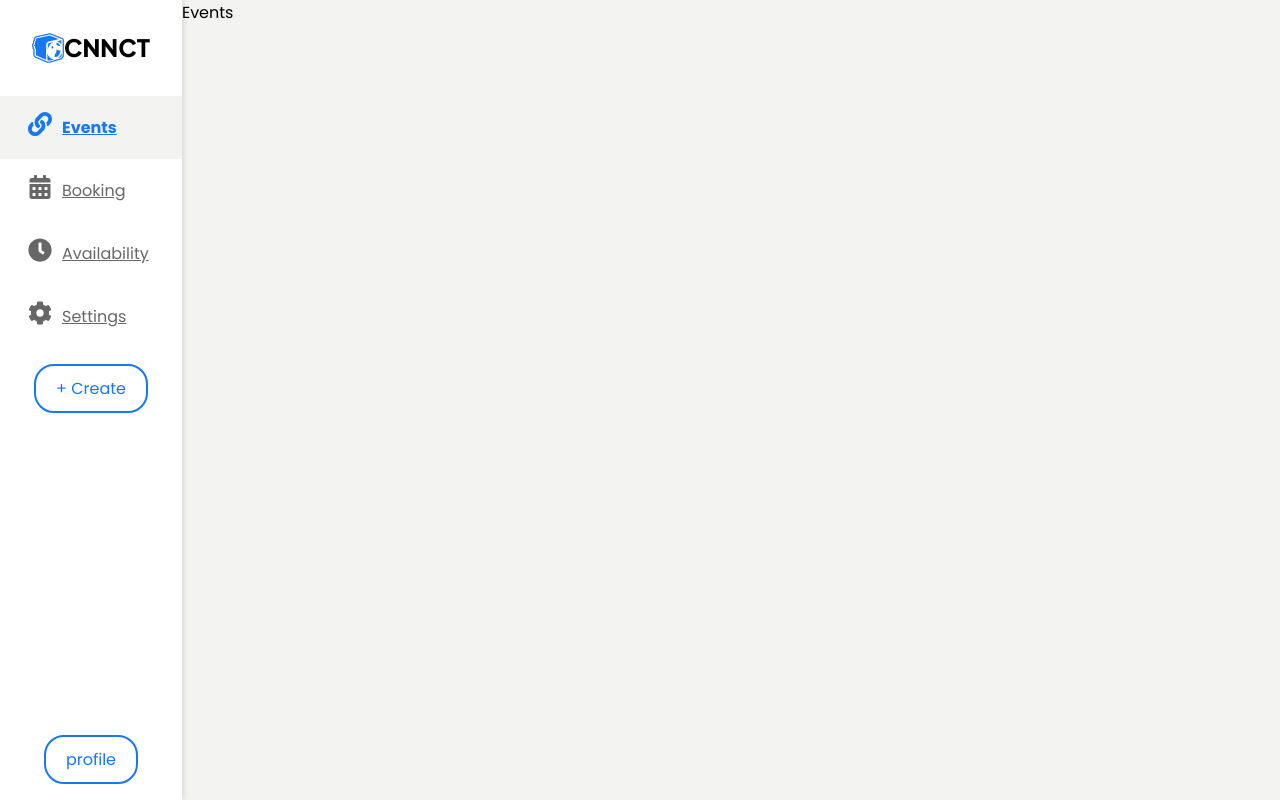
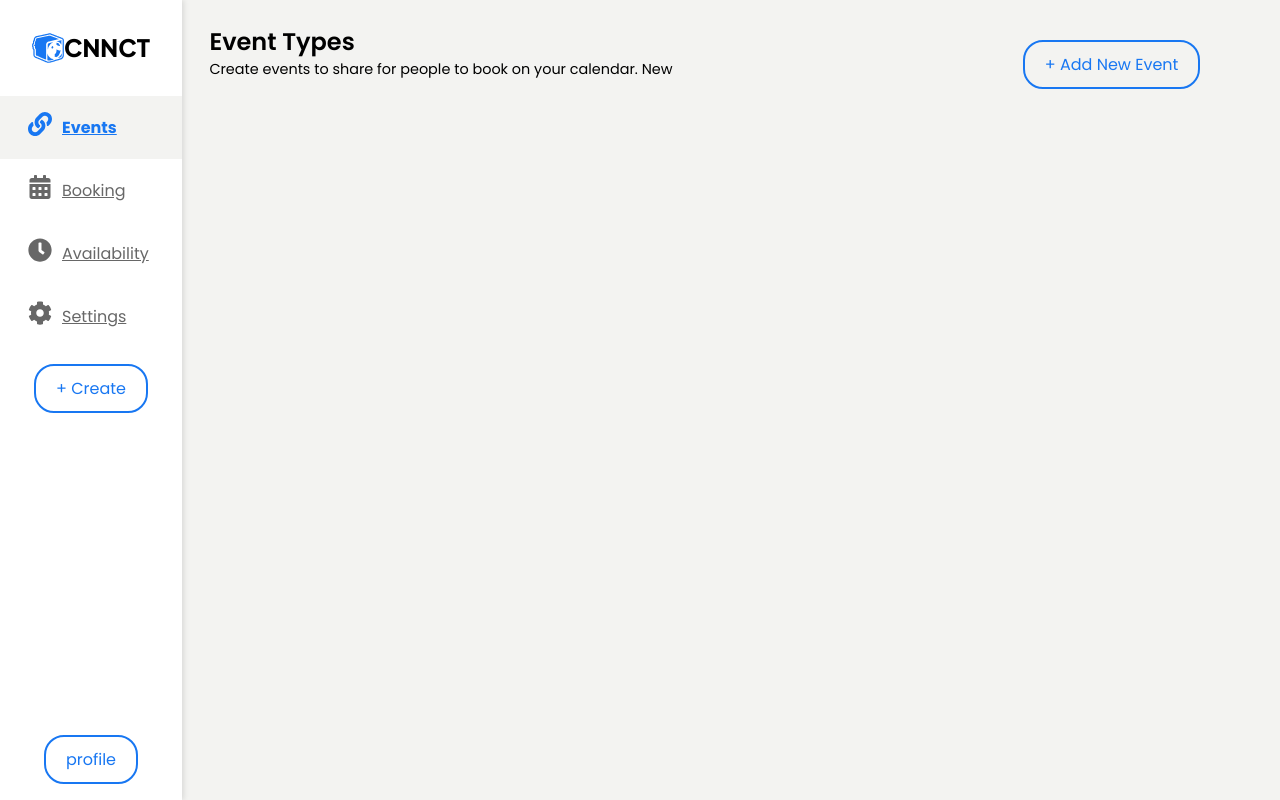
Before and after one commit to Rahul-Prajapati/Event-Scheduler, a React (Vite) app: page /events in a window 1280 px wide. Built offline with nearby package versions, Linux system fonts and the light colour scheme.

Commit message:
feat : Create Event & Api features

```diff
--- /dev/null
+++ b/src/components/Header/Header.css
@@ -0,0 +1,20 @@
+.header-wrapper{
+    position: relative;
+    width: 95%;
+    margin: 1.5rem 0rem;
+}
+
+.header-title{
+    font-size: 1.5rem;
+    font-weight: 600;
+}
+
+.header-Subtitle{
+    font-size: .9rem;
+}
+
+.addNewEventDiv{
+    position: absolute;
+    right: 0;
+    top: 1rem;
+}
--- /dev/null
+++ b/src/components/Header/Header.jsx
@@ -0,0 +1,37 @@
+import { useLocation } from "react-router-dom";
+import "./Header.css"
+
+const Header = () => {
+
+const headers = {
+        "/events": { title: "Event Types", subtitle: "Create events to share for people to book on your calendar. New" },
+        "/createEvent": { title: "Create Event", subtitle: "Create events to share for people to book on your calendar. New" },
+        "/booking": { title: "Booking", subtitle: "See upcoming and past events booked through your event type links." },
+        "/settings": { title: "Profile", subtitle: "Manage settings for your profile" },
+        "/availability": { title: "Availability", subtitle: "Configure times when you are available for bookings" },
+};
+
+  const location = useLocation();
+  const currentHeader = headers[location.pathname] || { title: "", subtitle: "" };
+
+  return (
+    <header className="header-wrapper">
+      <h1 className="header-title">{currentHeader.title}</h1>
+      <p className="header-Subtitle">{currentHeader.subtitle}</p>
+
+      {(location.pathname === "/events") && (
+                <div className='addNewEventDiv'>
+                    <button
+                        className="read-button"
+                        onClick={() => navigate("/createEvent")}
+                    >
+                        +   Add New Event
+                    </button>
+                </div>
+
+            )}
+    </header>
+  );
+};
+
+export default Header;
--- a/src/pages/Dashboard/Booking/Booking.jsx
+++ b/src/pages/Dashboard/Booking/Booking.jsx
@@ -1,8 +1,25 @@
 import React from 'react'
+import Sidebar from '../../../components/Sidebar/Sidebar'
+import Header from '../../../components/Header/Header'
 
 function Booking() {
   return (
-    <div>Booking</div>
+
+    <div className='DashboardContainer'>
+
+      <Sidebar />
+
+      <div className='dashboard-wrapper'>
+
+      <Header />
+
+      <div>
+
+      </div>
+
+      </div>
+
+    </div>
   )
 }
 
--- a/src/pages/Dashboard/CreateEvent/CreateEvent.css
+++ b/src/pages/Dashboard/CreateEvent/CreateEvent.css
@@ -1,9 +1,7 @@
 .creation-container{
-    width: 95%;
-    margin: 0 auto;
     border-radius: 3rem;
     background-color: var(--white-color);
-    padding: 2rem;
+    padding: .5rem;
     flex-wrap: wrap;
     display: flex;
     flex-direction: column;
@@ -91,7 +89,7 @@
 
 
   .Banner-div{
-    padding: 2rem;
+    padding: 1rem;
     background-color: #FFFFFF;
     border-radius: 1rem;
     font-family: var(--font-primary);
@@ -99,7 +97,7 @@
 
 
 .Banner-bgcolor{
-  height: 13rem;
+  height: 10rem;
   background-color: #342B26;
   border-radius: 1rem;
   display: flex;
@@ -118,7 +116,7 @@
   .bg-selection{
     display: flex;
     flex-direction: column;
-    gap: 1rem;
+    gap: .5rem;
 }
 
 .custom-heading{
--- a/src/pages/Dashboard/CreateEvent/CreateEvent.jsx
+++ b/src/pages/Dashboard/CreateEvent/CreateEvent.jsx
@@ -1,8 +1,15 @@
 import React, { useState } from 'react'
 import "./CreateEvent.css"
+import ProfilePic from "../../../assets/UserDP.png"
 import Sidebar from '../../../components/Sidebar/Sidebar'
+import Header from '../../../components/Header/Header';
 
 function CreateEvent() {
+  // const registeredUsers = ["qwe@asd.com", "rty@asd.com"];
+
+  const userData = JSON.parse(localStorage.getItem("user") || "{}");
+
+  const { username } = userData;
   const [step, setStep] = useState(1);
 
   const circles = [
@@ -14,14 +21,16 @@ function CreateEvent() {
   const [formData, setFormData] = useState({
     eventTopic: "",
     password: "",
-    hostName: "Sarthak Pal",
+    hostName: username,
     description: "",
     date: "",
     time: "",
     meridian: "AM",
     timezone: "(UTC +5:30 Delhi)",
     duration: "1 hour",
-    bgColor: ""
+    bgColor: "",
+    link: "",
+    emails: [],
   });
 
   const handleChange = (e) => {
@@ -34,13 +43,26 @@ function CreateEvent() {
   };
 
   const handleCircleClick = (value) => {
-
-
     setFormData((prev) => ({
       ...prev,
       bgColor: value,  // Correct way to update bgColor
     }));
   }
+
+
+
+  const handleEmailChange = (e) => {
+    const inputEmails = e.target.value;
+    const emailArray = inputEmails
+      .split(",") // Split by comma
+      .map(email => email.trim()) // Trim spaces
+      .filter(email => email !== ""); // Remove empty values
+
+    setFormData((prev) => ({
+      ...prev,
+      emails: emailArray,
+    }));
+  };
 
   const handleSave = () => {
     localStorage.setItem("createForm", JSON.stringify(formData));
@@ -49,16 +71,70 @@ function CreateEvent() {
       setStep(2);
     }
     else {
-      console.log("form is submitted")
+
+      handleNewMeeting()
+
     }
+  }
+
+  const handleNewMeeting = async () => {
+
+
+    const payload = {
+      hostname: userData._id,
+      topic: formData.eventTopic,
+      password: formData.password,
+      description: formData.description,
+      date: formData.date,  // No need to format here
+      time: formData.time,
+      ampm: formData.meridian,
+      timezone: formData.timezone,
+      duration: formData.duration, // Sent as string, backend converts it
+      backgroundColor: formData.backgroundColor || "#1877F2",
+      eventLink: formData.link,
+      participants: formData.emails, // Sent as array, backend ensures ObjectIds
+      isActive: true,
+      status: "Upcoming",
+    };
+
+    try {
+      const response = await fetch(`${import.meta.env.VITE_SERVER_API}/api/event/createEvent`, {
+        method: "POST",
+        headers: {
+          "Content-Type": "application/json",
+        },
+        body: JSON.stringify(payload),
+      });
+
+      if (!response.ok) {
+        throw new Error("Failed to submit form data");
+      }
+
+      const data = await response.json();
+      console.log("Success:", data);
+    } catch (error) {
+      console.error("Error:", error);
+    }
+
+
   }
 
 
   return (
 
-    <div className='EventContainer'>
+    <div className='DashboardContainer'>
 
       <Sidebar />
+
+
+    <div className='dashboard-wrapper'>
+
+      <Header />
+
+
+
+
+
 
       <div className='creation-container'>
 
@@ -72,10 +148,10 @@ function CreateEvent() {
         {step === 2 ?
           <div className='Banner-div'>
             <div className='Banner-bgcolor'>
-            <img className='profileDemo' src="" alt="plo" />
+              <img className='profileDemo' src={ProfilePic} alt="plo" />
 
-            <span className='banner-username'>{formData.eventTopic}</span>
-            <p className='Flame-username'>/{ }</p>
+              <p className='banner-username'>{formData.eventTopic}</p>
+
             </div>
 
             <div className='bg-selection'>
@@ -233,6 +309,7 @@ function CreateEvent() {
                 value={formData.duration}
                 onChange={handleChange}>
                 <option>1 hour</option>
+                <option>2 hour</option>
               </select>
             </div>
 
@@ -258,13 +335,13 @@ function CreateEvent() {
 
 
               <div className="form-group">
-                <label>Password</label>
+                <label>Add Emails</label>
                 <input
-                  type="password"
-                  name="password"
-                  placeholder="Password"
-                  value={formData.password}
-                  onChange={handleChange} />
+                  type="text"
+                  placeholder="example1@gmail.com, example2@gmail.com"
+                  onBlur={handleEmailChange} // Update on blur (lose focus)
+                  onChange={handleEmailChange} // Update in real-time
+                />
               </div>
 
             </div>
@@ -284,6 +361,11 @@ function CreateEvent() {
 
       </div>
 
+
+    </div>
+
+
+
     </div>
 
   )
--- a/src/pages/Dashboard/Event/Event.css
+++ b/src/pages/Dashboard/Event/Event.css
@@ -1,5 +1,10 @@
-.EventContainer{
+.DashboardContainer{
     display: grid;
     grid-template-columns: .15fr 1fr;
     background-color: #F3F3F1;
 }
+
+.dashboard-wrapper{
+    width: 95%;
+    margin: 0 auto;
+}
--- a/src/pages/Dashboard/Event/Event.jsx
+++ b/src/pages/Dashboard/Event/Event.jsx
@@ -2,16 +2,24 @@ import React, { useState } from 'react'
 import './Event.css'
 import Sidebar from '../../../components/Sidebar/Sidebar'
 import CreateEvent from '../CreateEvent/CreateEvent';
+import Header from '../../../components/Header/Header';
 
 function Events() {
-  const [activeItem, setActiveItem] = useState("Events");
   return (
-    <div className='EventContainer'>
+    <div className='DashboardContainer'>
 
       <Sidebar />
 
-      <div>
-        Events
+      <div className='dashboard-wrapper'>
+
+        <Header />
+
+        <div className='Showmeeting'>
+
+
+
+        </div>
+
       </div>
 
     </div>
--- a/src/pages/Dashboard/Setting/Setting.jsx
+++ b/src/pages/Dashboard/Setting/Setting.jsx
@@ -1,8 +1,26 @@
 import React from 'react'
+import Sidebar from '../../../components/Sidebar/Sidebar'
+import Header from '../../../components/Header/Header'
 
 function Setting() {
   return (
-    <div>Setting</div>
+
+    <div className='DashboardContainer'>
+
+      <Sidebar />
+
+      <div className='dashboard-wrapper'>
+
+      <Header />
+
+      <div>
+
+      </div>
+
+      </div>
+
+    </div>
+
   )
 }
 
```
Also changed, not shown: src/assets/UserDP.png (added). Lines whose indentation alone changed are shown as unchanged.
